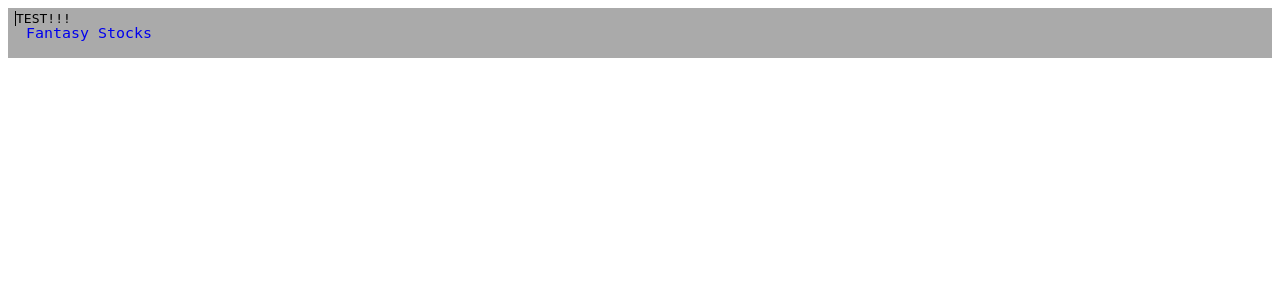
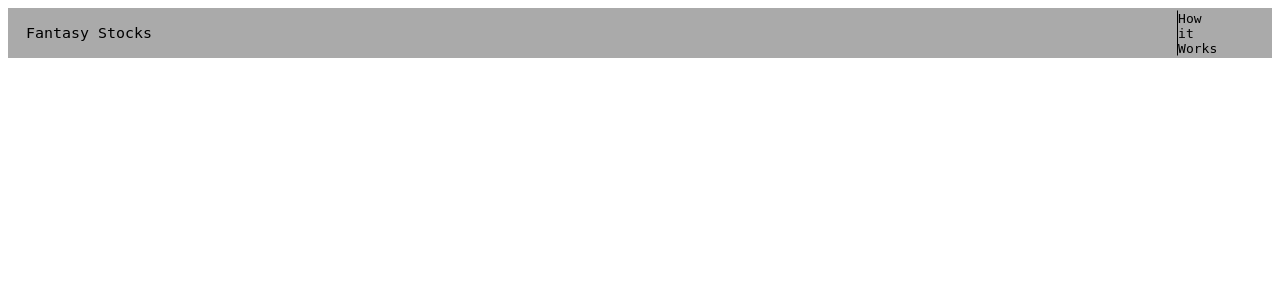
Before and after one commit to ddsnowboard/FantasyStocks, a Django app: page /index.html in a window 1280 px wide. Shown: the top 300 px of the page. Run offline with Django 3.2, Linux system fonts and the light colour scheme.

Commit message:
Keep trying to get navbar to look good.
This is getting frustrating. Maybe float will work. I dunno. I need
absolute positioning to get vertical centering, but that screws up the
border I want. This really isn't that complicated, I don't think...

```diff
--- a/fantasyStocks/static/style.css
+++ b/fantasyStocks/static/style.css
@@ -8,16 +8,20 @@
 .logo {
     margin-left: 15px;
     text-align: center;
-    top: 50%;
-    position: absolute;
-    transform: translate(0, -50%);
-    -webkit-transform: translate(0, -50%);
-    -moz-transform: translate(0, -50%);
-    -ms-transform: translate(0, -50%);
     font-size: 1.15em;
+    color: black;
 }
 
 .rightnavbutton {
     width: 15%;
-    border-left: 1px solid black;
+    right: 0;
 }
+
+.verticalcenter {
+     position: absolute;
+     top: 50%;
+     transform: translate(0, -50%);
+     -moz-transform: translate(0, -50%);
+     -ms-transform: translate(0, -50%);
+     -webkit-transform: translate(0, -50%);
+}
--- a/fantasyStocks/stocks/templates/base.html
+++ b/fantasyStocks/stocks/templates/base.html
@@ -5,17 +5,22 @@
         <link rel="stylesheet" href="{% static "style.css" %}" type="text/css" />
     </head>
     <div class="titlebar">
-        <table>
+        <table style="height:100%; width: 100%; table-layout: fixed">
             <tr>
-                <td>
+                <td style="width: 50%">
                     <a style="display: block; height: 100%" href="index.html">
-                        <div class="logo">Fantasy Stocks</div>
+                        <div class="verticalcenter">
+                            <div class="logo">Fantasy Stocks</div>
+                        </div>
                     </a>
                 </td>
-                <td>
-                    <div class="rightnavbutton">{% block rightbutton %}TEST!!!{% endblock %}</div>
+                <td style="width: 50%;">
+                    <div class="verticalcenter" style="right: 0; border-left: 1px solid black">
+                        <div class="rightnavbutton">{% block rightbutton %}How it Works{% endblock %}</div>
+                    </div>
                 </td>
             </tr>
+        </table>
     </div>
     {% block content %}{% endblock %}
 </html>
```
